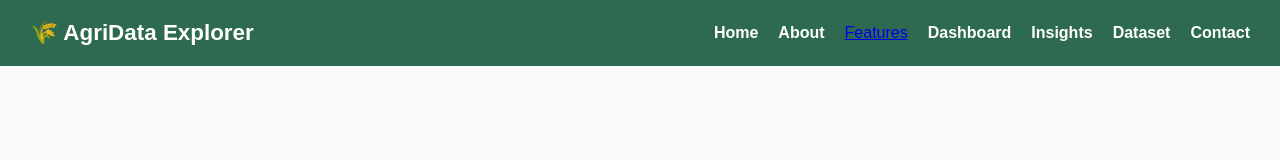
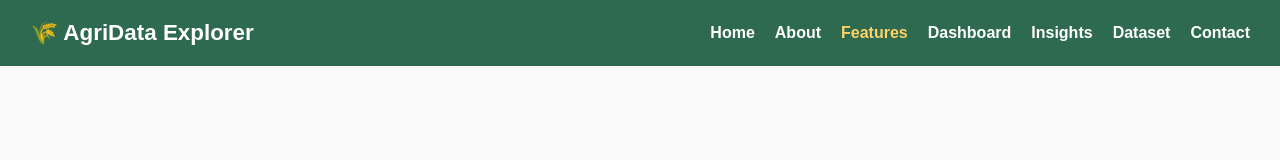
Before and after one commit to whitestarklabs/Indian-Agricultural, a plain HTML site: page features.html in a window 1280 px wide. Shown: the top 160 px of the page. Drawn offline with nearby package versions, Linux system fonts and the light colour scheme.

Commit message:
Update features.html

```diff
--- a/features.html
+++ b/features.html
@@ -19,7 +19,7 @@
     <ul style="list-style:none;display:flex;gap:20px;margin:0;padding:0;">
       <li><a href="index.html" style="color:#fff;text-decoration:none;font-weight:bold;">Home</a></li>
       <li><a href="about.html" style="color:#fff;text-decoration:none;font-weight:bold;">About</a></li>
-      <li><a href="features.html" sstyle="color:#ffd166;text-decoration:none;font-weight:bold;";">Features</a></li>
+      <li><a href="features.html" style="color:#ffd166;text-decoration:none;font-weight:bold;";">Features</a></li>
       <li><a href="dashboard.html" style="color:#fff;text-decoration:none;font-weight:bold;">Dashboard</a></li>
       <li><a href="insights.html" style="color:#fff;text-decoration:none;font-weight:bold;">Insights</a></li>
       <li><a href="dataset.html" style="color:#fff;text-decoration:none;font-weight:bold;">Dataset</a></li>
```
